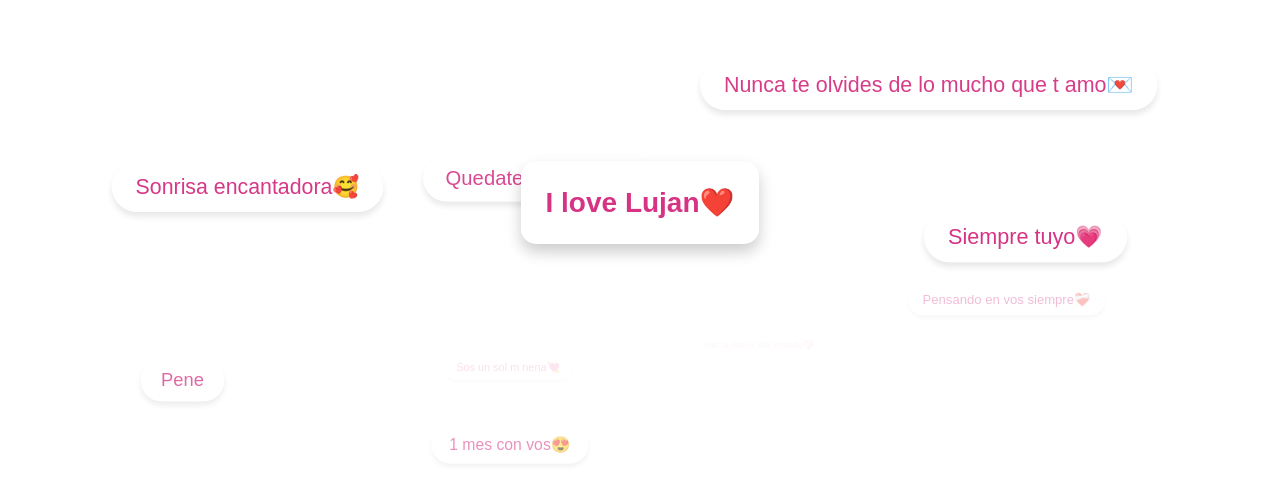
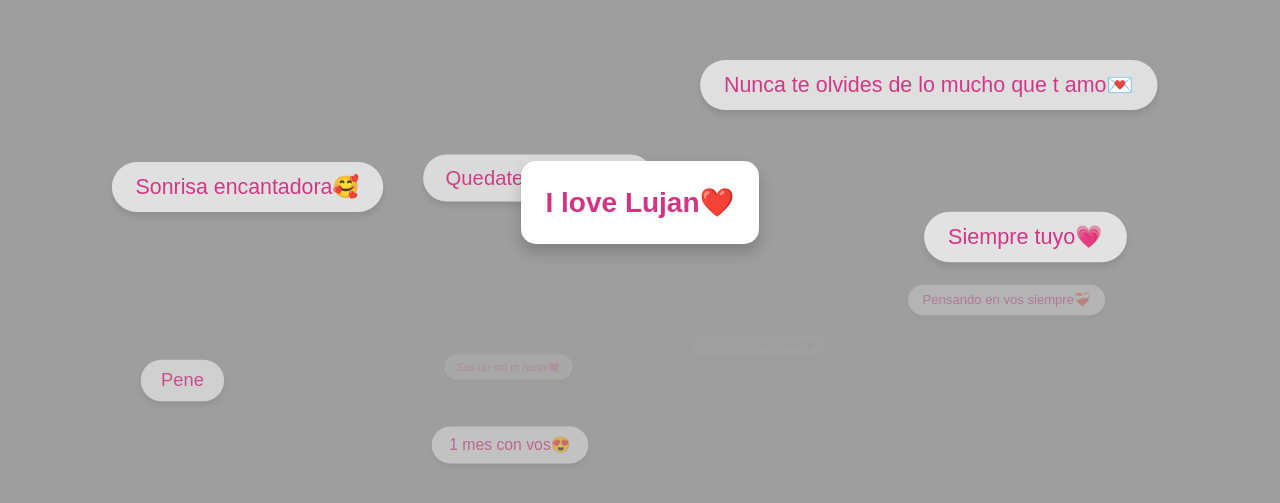
Before and after one commit to Yugiota45/For-lujan, a plain HTML site: page index.html in a window 1280 px wide. Shown: the part 185-688 px from the top of the page. Drawn offline with Linux system fonts and the light colour scheme; the site is published under a folder, as on GitHub Pages, so addresses that start at the root find nothing.

Commit message:
style.css

```diff
--- a/style.css
+++ b/style.css
@@ -5,7 +5,7 @@ body {
     align-items: center;
     height: 100vh;
     margin: 0;
-    background-image:url(/epic.jpg);
+    background-image:url(epic.jpg);
     background-size: cover;
     background-attachment: fixed;
     font-family: 'Arial', sans-serif;
```
